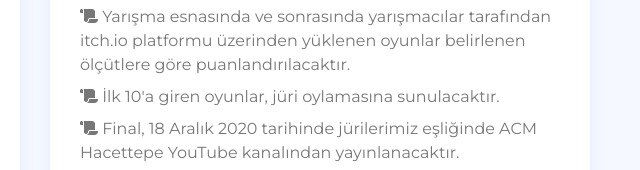
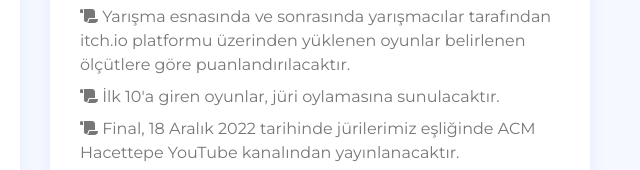
Before and after one commit to AcmDevelopers/hujam, a website: page assets/index.html in a window 1280 px wide. Shown: the part 3782-3952 px from the top of the page, 605-1245 px from the left. Drawn offline with Linux system fonts and the light colour scheme; files whose address does not match are found by name.

Commit message:
Update index.html

```diff
--- a/assets/index.html
+++ b/assets/index.html
@@ -332,7 +332,7 @@
                                  <li class="features-single-text"><i class="fas fa-scroll"></i> Yarışma 9-12 Aralık 2022 tarihleri arasında olacak ve 72 saat sürecektir.</li>
                                 <li class="features-single-text"><i class="fas fa-scroll"></i> Yarışma esnasında ve sonrasında yarışmacılar tarafından itch.io platformu üzerinden yüklenen oyunlar belirlenen ölçütlere göre puanlandırılacaktır.</li>
                                 <li class="features-single-text"><i class="fas fa-scroll"></i> İlk 10'a giren oyunlar, jüri oylamasına sunulacaktır.</li>
-                                <li class="features-single-text"><i class="fas fa-scroll"></i> Final, 18 Aralık 2020 tarihinde jürilerimiz eşliğinde ACM Hacettepe YouTube kanalından yayınlanacaktır.</li>
+                                <li class="features-single-text"><i class="fas fa-scroll"></i> Final, 18 Aralık 2022 tarihinde jürilerimiz eşliğinde ACM Hacettepe YouTube kanalından yayınlanacaktır.</li>
                                 <li class="features-single-text"><i class="fas fa-scroll"></i> Yarışma esnasında oyun endüstrisinde uzmanlaşmış mentörler eşliğinde bir etkinlik gerçekleştirilecektir.</li>
                                 <li class="features-single-text"><i class="fas fa-scroll"></i> Yarışma öncesinde, esnasında ve sonrasında iletişim için etkinliğe özel oluşturduğumuz Discord sunucusu kullanılacaktır.</li>
                                 <li class="features-single-text"><i class="fas fa-scroll"></i> Jürilerimizin belirlediği ilk 3 takıma ödül verilecektir.</li>
```
